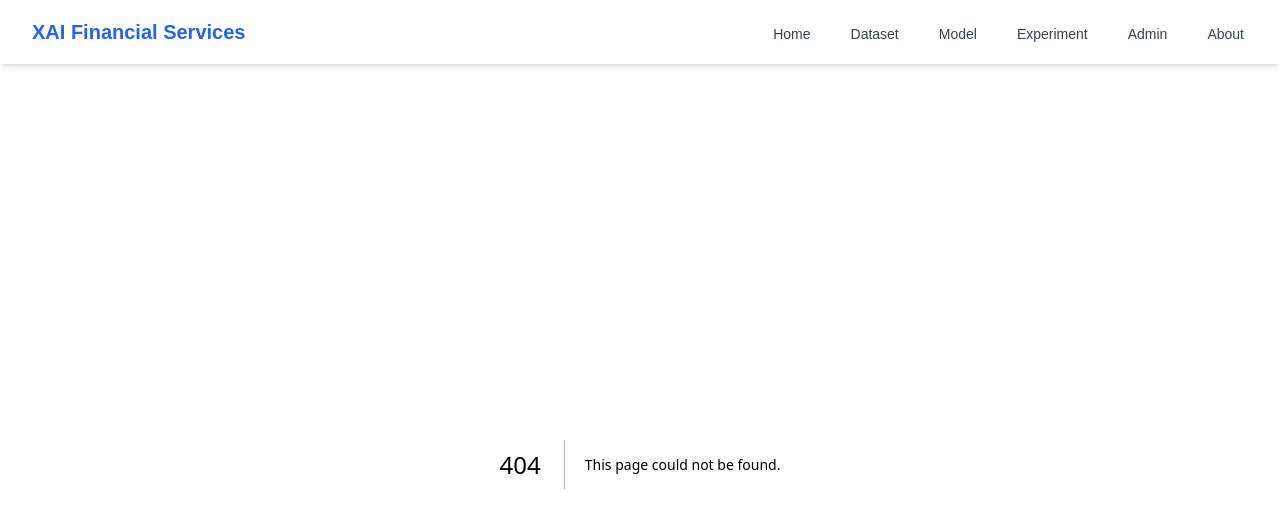
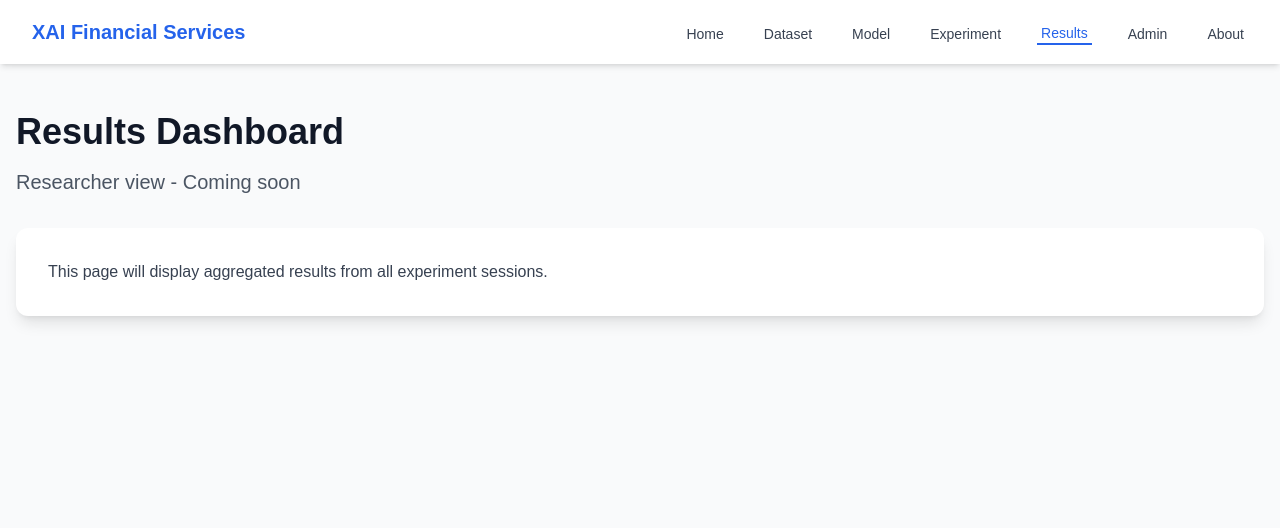
Before and after one commit to Jakolo6/Working_Project_Explainable_Layers, a Next.js app in the folder frontend/: page /results in a window 1280 px wide. Before the commit this address had no page. Shown: the top 528 px of the page. Built offline with nearby package versions, Linux system fonts and the light colour scheme.

Commit message:
Add placeholder pages for results and experiment start, fix navigation

```diff
--- /dev/null
+++ b/frontend/app/experiment/start/page.tsx
@@ -0,0 +1,21 @@
+// Experiment start/registration page (placeholder)
+
+export default function ExperimentStartPage() {
+  return (
+    <main className="min-h-screen bg-gray-50 py-12">
+      <div className="max-w-3xl mx-auto px-4">
+        <h1 className="text-4xl font-bold text-gray-900 mb-4">
+          Start Experiment
+        </h1>
+        <p className="text-xl text-gray-600 mb-8">
+          Participant registration - Coming soon
+        </p>
+        <div className="bg-white rounded-xl shadow-lg p-8">
+          <p className="text-gray-700">
+            This page will collect participant demographics and create a new experiment session.
+          </p>
+        </div>
+      </div>
+    </main>
+  )
+}
--- /dev/null
+++ b/frontend/app/results/page.tsx
@@ -0,0 +1,21 @@
+// Results dashboard page (placeholder)
+
+export default function ResultsPage() {
+  return (
+    <main className="min-h-screen bg-gray-50 py-12">
+      <div className="max-w-7xl mx-auto px-4">
+        <h1 className="text-4xl font-bold text-gray-900 mb-4">
+          Results Dashboard
+        </h1>
+        <p className="text-xl text-gray-600 mb-8">
+          Researcher view - Coming soon
+        </p>
+        <div className="bg-white rounded-xl shadow-lg p-8">
+          <p className="text-gray-700">
+            This page will display aggregated results from all experiment sessions.
+          </p>
+        </div>
+      </div>
+    </main>
+  )
+}
--- a/frontend/components/Navigation.tsx
+++ b/frontend/components/Navigation.tsx
@@ -13,6 +13,7 @@ export default function Navigation() {
     { href: '/dataset', label: 'Dataset' },
     { href: '/model', label: 'Model' },
     { href: '/experiment', label: 'Experiment' },
+    { href: '/results', label: 'Results' },
     { href: '/admin', label: 'Admin' },
     { href: '/about', label: 'About' },
   ]
```
